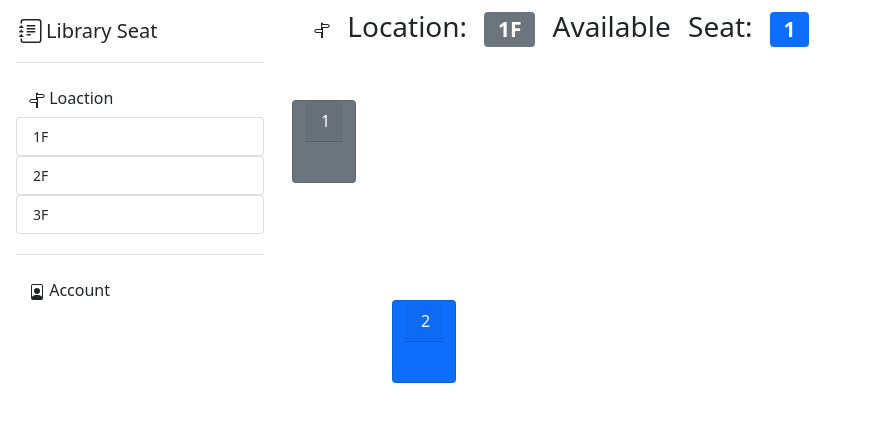
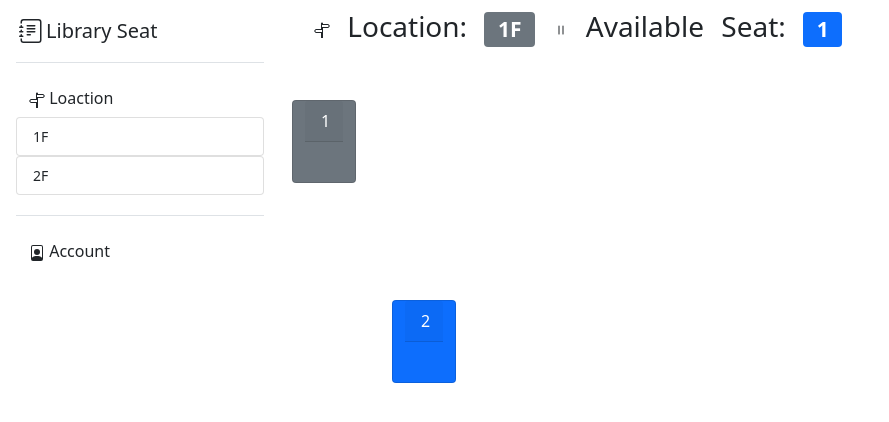
Before and after one commit to YYHsiang/Library_seat, a Django app: page /location/1F in a window 1280 px wide. Shown: the top 422 px of the page, without its empty margins (0-889 px from the left). Run offline with Django 3.2, Linux system fonts and the light colour scheme; data comes from the database, SQL or seed files in the repository; both versions use the stored data as it was after the commit.

Commit message:
add icon, list the location corresponding to database in sidebar

```diff
--- a/main/templates/main/base.html
+++ b/main/templates/main/base.html
@@ -33,9 +33,9 @@
                 </button>
                 <div class="collapse show" id="location-collapse">
                 <ul class="btn-toggle-nav list-unstyled fw-normal pb-1 small">
-                    <li ><a href="/location/1F" class="list-group-item list-group-item-action rounded">1F</a></li>
-                    <li><a href="/location/2F" class="list-group-item list-group-item-action rounded">2F</a></li>
-                    <li><a href="/location/3F" class="list-group-item list-group-item-action rounded">3F</a></li>
+                    {% for location in location_list.all %}
+                        <li><a href="/location/{{location.name}}" class="list-group-item list-group-item-action rounded">{{location.name}}</a></li>
+                    {% endfor %}
                 </ul>
                 </div>
             </li>
--- a/main/templates/main/location.html
+++ b/main/templates/main/location.html
@@ -10,6 +10,9 @@
         <path d="M7 7V1.414a1 1 0 0 1 2 0V2h5a1 1 0 0 1 .8.4l.975 1.3a.5.5 0 0 1 0 .6L14.8 5.6a1 1 0 0 1-.8.4H9v10H7v-5H2a1 1 0 0 1-.8-.4L.225 9.3a.5.5 0 0 1 0-.6L1.2 7.4A1 1 0 0 1 2 7h5zm1 3V8H2l-.75 1L2 10h6zm0-5h6l.75-1L14 3H8v2z"/>
     </svg>
     Location: <span class="badge bg-secondary">{{location}}</span>
+    <svg xmlns="http://www.w3.org/2000/svg" width="16" height="16" fill="currentColor" class="bi bi-pause" viewBox="0 0 16 16">
+      <path d="M6 3.5a.5.5 0 0 1 .5.5v8a.5.5 0 0 1-1 0V4a.5.5 0 0 1 .5-.5zm4 0a.5.5 0 0 1 .5.5v8a.5.5 0 0 1-1 0V4a.5.5 0 0 1 .5-.5z"/>
+    </svg>
     Available Seat: <span class="badge bg-primary">{{ available_seat }}</span>
     </h3>
   </div>
--- a/main/views.py
+++ b/main/views.py
@@ -3,9 +3,11 @@ from .models import Location
 
 # Create your views here.
 def  home(response):
-    return render(response, "main/base.html", {})
+    location_list = Location.objects.all()
+    return render(response, "main/base.html", {"location_list":location_list})
 
 def location(response, location_name):
+    location_list = Location.objects.all()
     try:
         location = Location.objects.get(name=location_name)
 
@@ -15,7 +17,7 @@ def location(response, location_name):
             if seat.occupy == False:
                 available_seat +=1
 
-        return render(response, "main/location.html", {"location":location, "available_seat":available_seat})
+        return render(response, "main/location.html", { "location_list":location_list, "location":location, "available_seat":available_seat})
 
     except Location.DoesNotExist:
         return render(response, "main/error_404.html", {})
```
Also changed, not shown: db.sqlite3.
